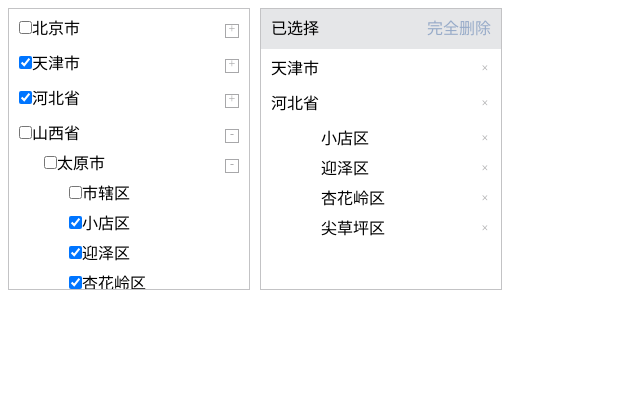
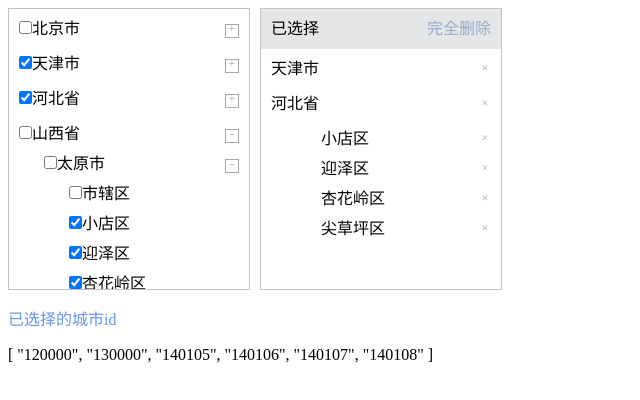
Before and after one commit to douzhiwei/area-selecter, a Vue app: page / in a window 1280 px wide. Shown: the top 400 px of the page, without its empty margins (0-640 px from the left). Built offline with nearby package versions, Linux system fonts and the light colour scheme.

Commit message:
add /dist

```diff
--- a/src/App.vue
+++ b/src/App.vue
@@ -1,6 +1,13 @@
 <template>
     <div id="app">
-        <area-select ref="areaSelect" :areaRes="areaRes" @res-change="areaResChange"></area-select>
+        <div style="overflow: hidden">
+            <area-select ref="areaSelect" :areaRes="areaRes" @res-change="areaResChange"></area-select>
+        </div>
+        <div>
+            <p style="color: cornflowerblue">已选择的城市id</p>
+            <p>{{selectList}}</p>
+        </div>
+
     </div>
 </template>
 
@@ -10,12 +17,13 @@
         name: 'app',
         data() {
             return {
-                areaRes: [ "120000", "130000", "140105", "140106", "140107", "140108"]
+                areaRes: [ "120000", "130000", "140105", "140106", "140107", "140108"],
+                selectList: []
             }
         },
         methods: {
             areaResChange(val) {
-
+                this.selectList = val
             }
         },
         mounted() {
```
Also changed, not shown: 10 other files (tests, documents, lock files or other folders).
